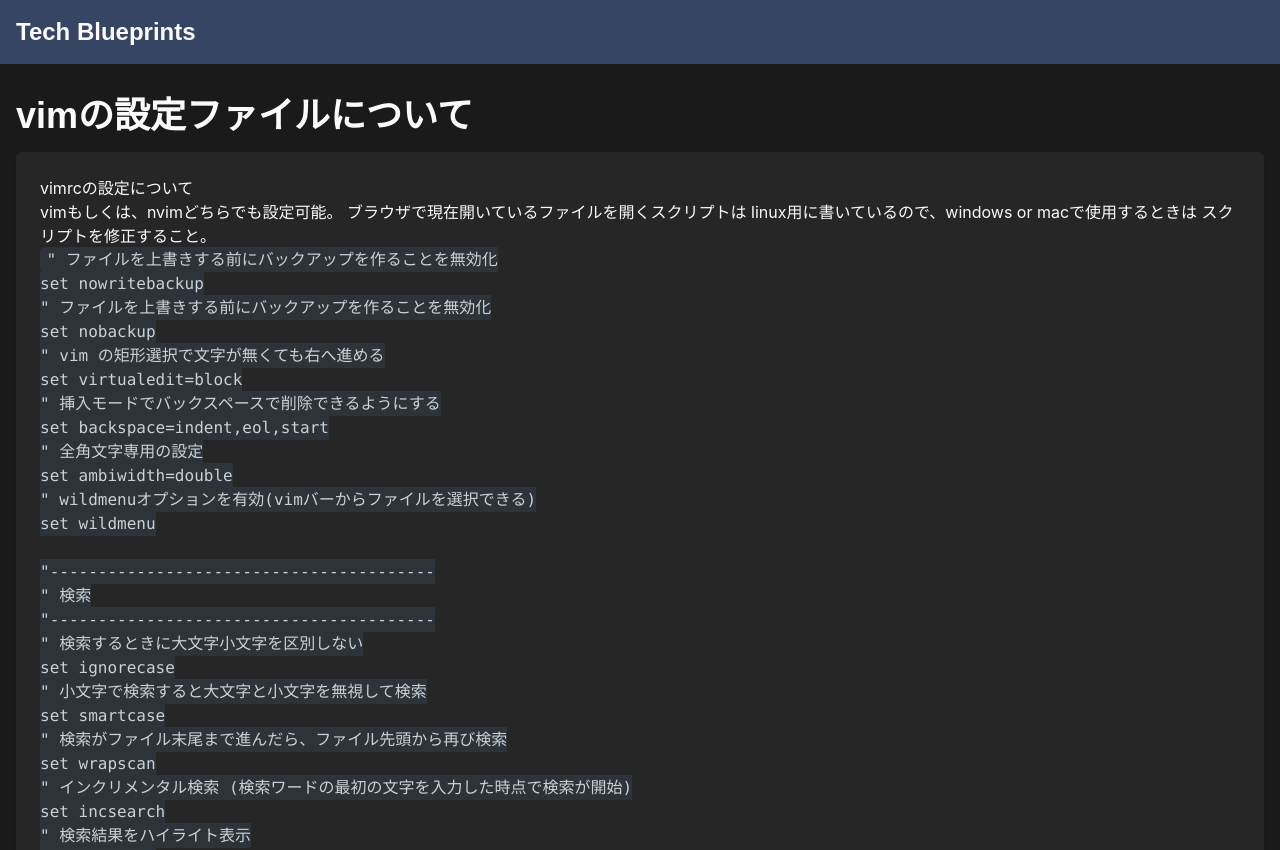
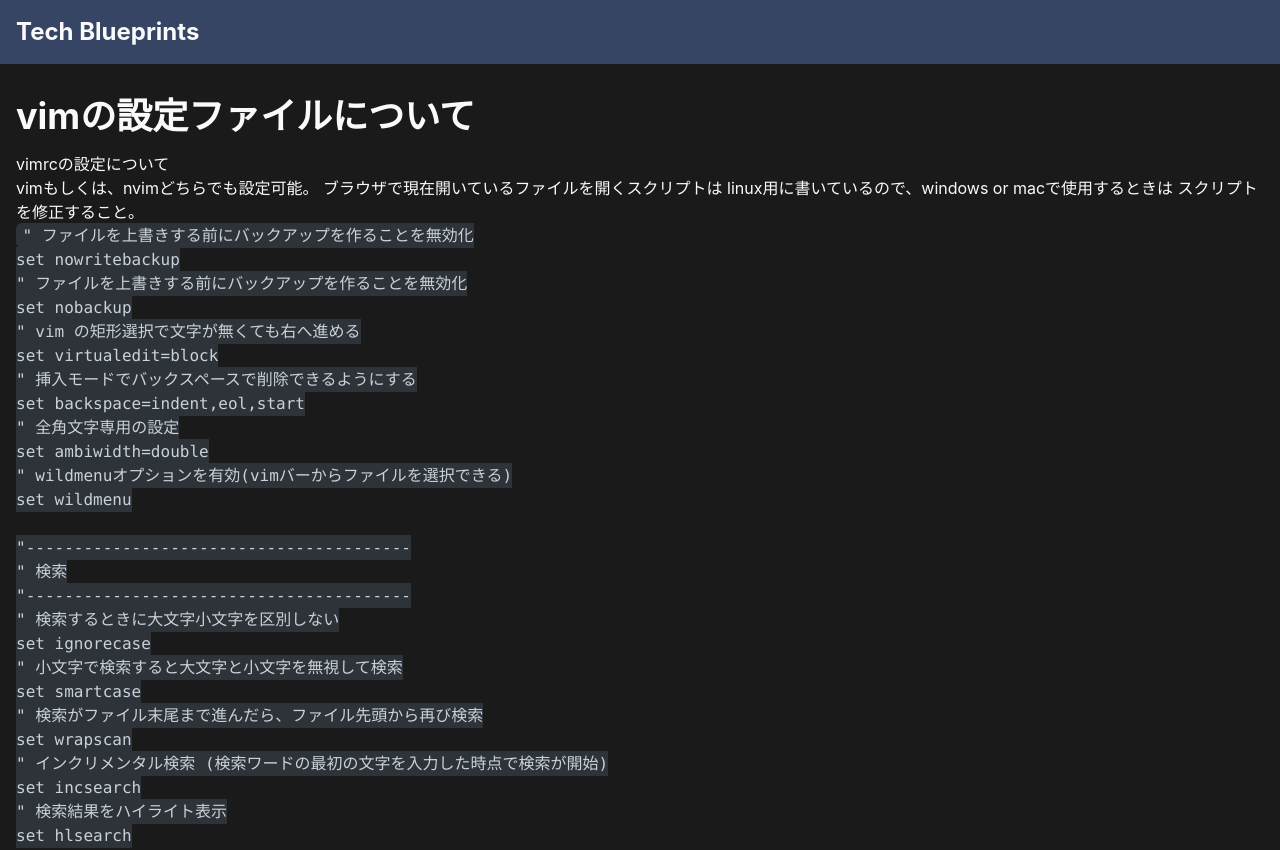
Before and after one commit to ken-sakura/kumatech, a Next.js app: page /post/1 in a window 1280 px wide. Shown: the top 850 px of the page. Built offline with nearby package versions, Linux system fonts and the light colour scheme.

Commit message:
update blog

```diff
--- a/src/app/post/[id]/page.tsx
+++ b/src/app/post/[id]/page.tsx
@@ -51,7 +51,7 @@
   const postContent = await getPostContent(post.contentPath);
 
   return (
-    <div className="min-h-screen bg-background text-foreground">
+    <div className="min-h-screen bg-background text-foreground markdown-body">
         <header className="bg-secondary text-secondary-foreground py-4">
             <div className="container mx-auto px-4 flex items-center justify-between">
                 <Link href="/" className="text-2xl font-bold">
@@ -62,7 +62,7 @@
         <main className="container mx-auto px-4 py-8">
             <section className="mb-8">
                 <h1 className="text-4xl font-bold mb-4">{post.title}</h1>
-          <div className="bg-card rounded-md shadow-md p-6 markdown-body" dangerouslySetInnerHTML={{__html: postContent}} />
+                <div dangerouslySetInnerHTML={{__html: postContent}} />
             </section>
             <Link href="/">
                 <Button variant="outline">Back to Home</Button>
```
Lines whose indentation alone changed are shown as unchanged.
